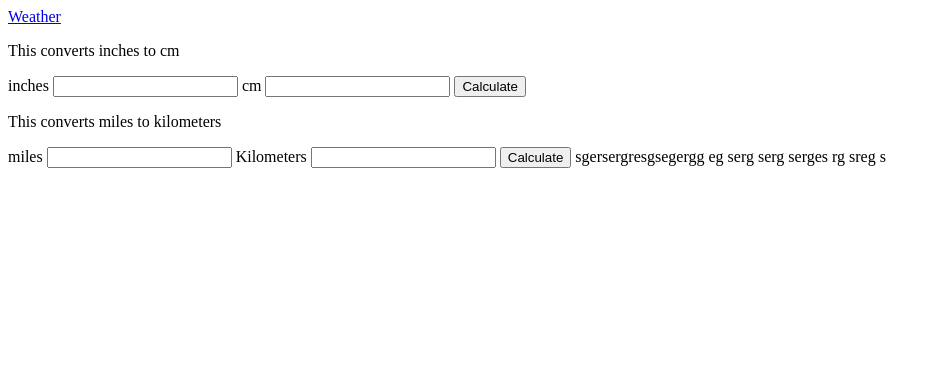
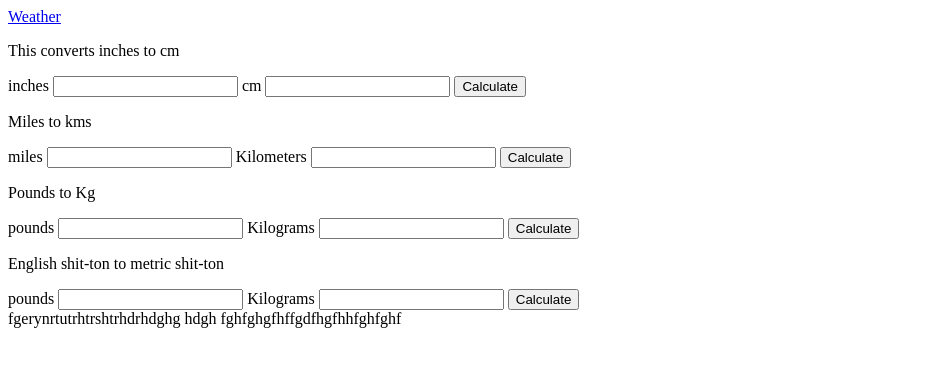
Before and after one commit to seanreigle/nov_4_lab, a plain HTML site: page second.html in a window 1280 px wide. Shown: the whole page, without its empty margins (0-941 px from the left). Drawn offline with Linux system fonts and the light colour scheme.

Commit message:
garbage again

```diff
--- a/app.js
+++ b/app.js
@@ -10,7 +10,3 @@ function cm(inches){ conv1 = inches / (2.54);
 function inches(cm){ conv1 = cm * (2.54);
   return conv1;
 }
-
-gresgsesdfg srg
- vsvdvdhvfhv
- vhhvfhfghvgfvh
--- a/second.html
+++ b/second.html
@@ -17,23 +17,36 @@
 
     </form>
     <form class="submit" action="index.html" method="post">
-      <p>This converts miles to kilometers</p>
+      <p>Miles to kms</p>
       <label for="">miles</label>
       <input type="text" name="miles" value="">
       <label for="">Kilometers</label>
       <input type="text" name="kilometers" value="">
       <button type="button" name="button">Calculate</button>
 
-      sgersergresgsegergg
-      eg
-      serg
-      serg
-      serges
-      rg
-      sreg
-      s
+    </form>
+    <form class="submit" action="index.html" method="post">
+      <p>Pounds to Kg</p>
+      <label for="">pounds</label>
+      <input type="text" name="pounds" value="">
+      <label for="">Kilograms</label>
+      <input type="text" name="kilograms" value="">
+      <button type="button" name="button">Calculate</button>
 
     </form>
+    <form class="submit" action="index.html" method="post">
+      <p>English shit-ton to metric shit-ton</p>
+      <label for="">pounds</label>
+      <input type="text" name="pounds" value="">
+      <label for="">Kilograms</label>
+      <input type="text" name="kilograms" value="">
+      <button type="button" name="button">Calculate</button>
+
+    </form>
+
+    fgerynrtutrhtrshtrhdrhdghg
+    hdgh
+    fghfghgfhffgdfhgfhhfghfghf
 
   <script type="text/javascript" src="app.js"></script>
   </body>
```
